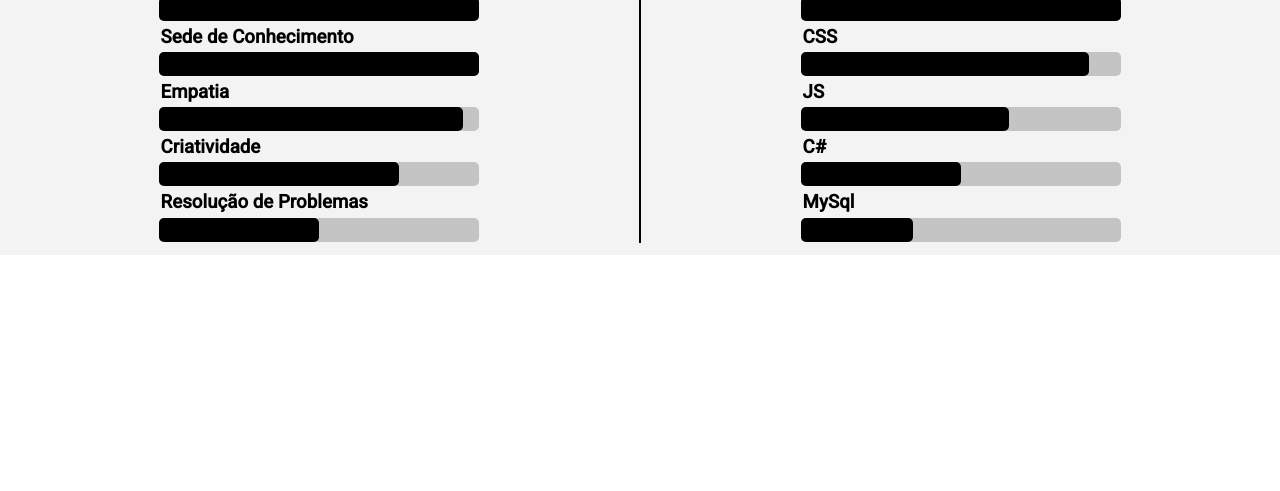
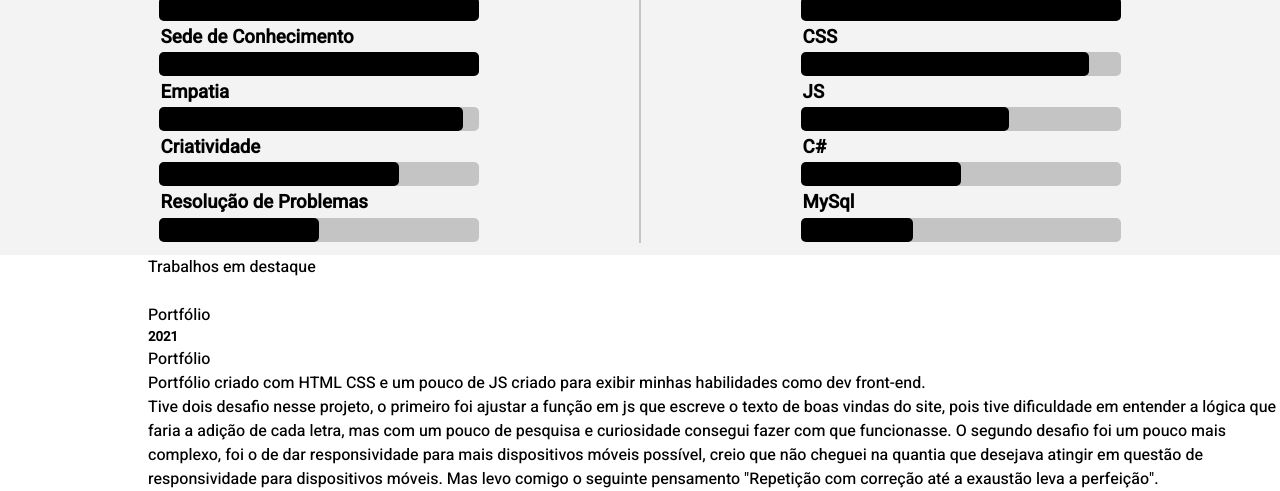
Before and after one commit to rogerch93/TOTVS-START, a plain HTML site: page index.html in a window 1280 px wide. Shown: the part 728-1219 px from the top of the page. Before the commit the page ends 987 px from the top, so only its background shows below. Drawn offline with Linux system fonts and the light colour scheme.

Commit message:
finalizando main e iniciando section works

```diff
--- a/index.html
+++ b/index.html
@@ -39,7 +39,7 @@
       <div class="download grid">
         <button class="btn" type="submit">Download</button>
       </div>
-      <section id="skills">
+      <main id="skills">
         <div class="title">
           <div class="soft">
             <h2>Soft Skills</h2>
@@ -94,7 +94,19 @@
             </div>
           </div>
         </div>
-        <!--Padding interno.-->
+      </main>
+      <section id="works">
+        <p class=" works-subtitle grid">Trabalhos em destaque</p>
+        <div class="list-works grid">
+          <a href="#"><img src="" alt=""></a>
+          <div class="title">Portfólio</div>
+          <h5>2021</h5> <p>Portfólio</p>
+          <div class="explication">
+            Portfólio criado com HTML CSS e um pouco de JS criado para exibir minhas habilidades como dev front-end.<br>
+            Tive dois desafio nesse projeto, o primeiro foi ajustar a função em js que escreve o texto de boas vindas do site, pois tive dificuldade em entender a lógica que faria a adição de cada letra, mas com um pouco de pesquisa e curiosidade consegui fazer com que funcionasse.
+            O segundo desafio foi um pouco mais complexo, foi o de dar responsividade para mais dispositivos móveis possível, creio que não cheguei na quantia que desejava atingir em questão de responsividade para dispositivos móveis. Mas levo comigo o seguinte pensamento "Repetição com correção até a exaustão leva a perfeição".
+          </div>
+        </div>
       </section>
     </header>
   </body>
--- a/style.css
+++ b/style.css
@@ -123,7 +123,7 @@ body {
 }
 
 #skills .title .divider{
-  border: solid 1px;
+  border: solid 1px #c4c4c4;
   height: 19.5rem;
 }
 
```
